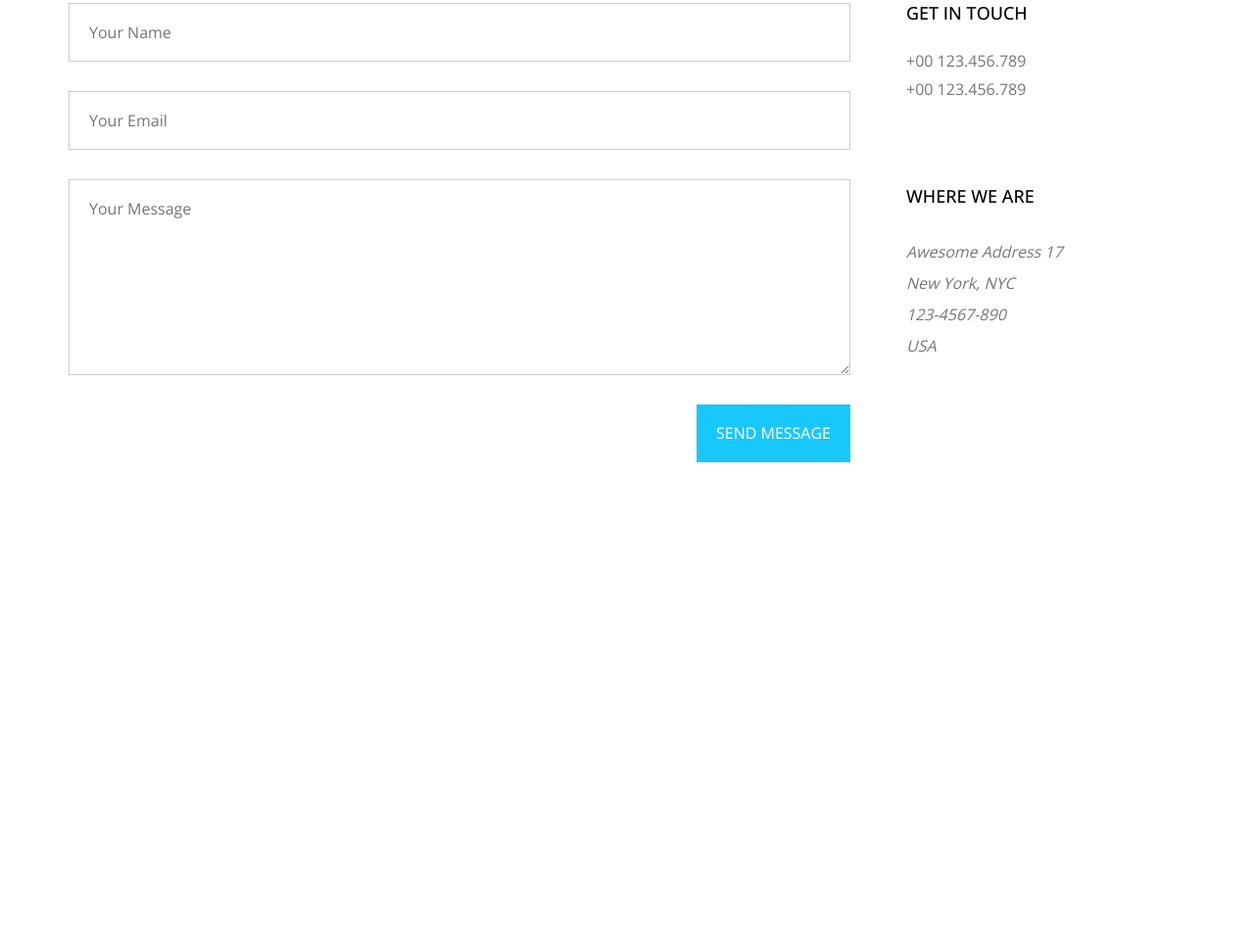
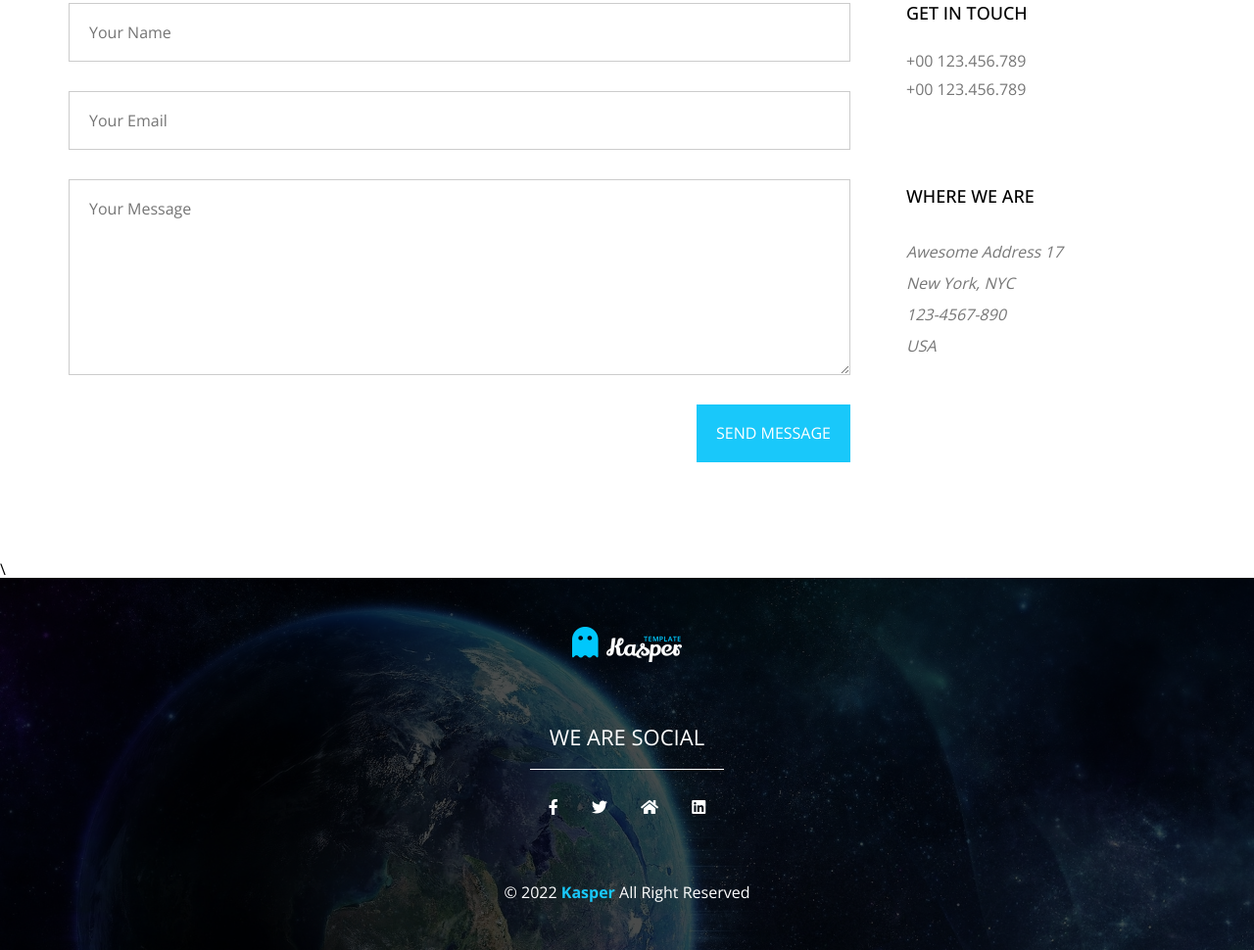
Before and after one commit to ahmed18gaa/HTML_And_CSS_Template_Two, a plain HTML site: page index.html in a window 1280 px wide. Shown: the part 7968-8938 px from the top of the page at 98% size. Before the commit the page ends 8540 px from the top, so only its background shows below. Drawn offline with nearby package versions, Linux system fonts and the light colour scheme.

Commit message:
Footer Section

```diff
--- a/css/kasper.css
+++ b/css/kasper.css
@@ -982,3 +982,48 @@ header nav .form i {
   }
 }
 /* End Contact */
+/* Start Footer */
+.footer {
+  padding-top: calc(var(--section-padding) / 2);
+  padding-bottom: calc(var(--section-padding) / 2);
+  background-image: url(../images/subscribe.jpg);
+  background-size: cover;
+  position: relative;
+  color: white;
+  text-align: center;
+}
+.footer::before {
+  content: "";
+  position: absolute;
+  top: 0;
+  left: 0;
+  width: 100%;
+  height: 100%;
+  background-color: rgb(0 0 0 / 70%);
+}
+.footer .container {
+  position: relative;
+}
+.footer img {
+  margin-bottom: 20px;
+}
+.footer p:not(.copyright) {
+  text-transform: uppercase;
+  padding: 20px;
+  border-bottom: 1px solid white;
+  font-size: 22px;
+  width: fit-content;
+  margin: 20px auto;
+}
+.footer .social-icons i {
+  padding: 10px 15px;
+  cursor: pointer;
+}
+.footer .copyright {
+  margin-top: 60px;
+}
+.footer .copyright span {
+  font-weight: bold;
+  color: var(--main-color);
+}
+/* End Footer */
--- a/index.html
+++ b/index.html
@@ -34,7 +34,7 @@
             <li><a href="#portfolio">Portfolio</a></li>
             <li><a href="#about">About</a></li>
             <li><a href="#pricing">Pricing</a></li>
-            <li><a href="#">Contact</a></li>
+            <li><a href="#contact">Contact</a></li>
           </ul>
           <div class="form">
             <i class="fas fa-search"></i>
@@ -444,7 +444,7 @@
     </div>
     <!-- End Subscribe -->
     <!-- Start Contact -->
-    <div class="contact">
+    <div class="contact" id="contact">
       <div class="container">
         <div class="main-heading">
           <h2>Contact Us</h2>
@@ -487,5 +487,22 @@
       </div>
     </div>
     <!-- End Contact -->
+    <!-- Start Footer -->\
+    <div class="footer">
+      <div class="container">
+        <img src="images/logo.png" alt="logo" />
+        <p>We Are Social</p>
+        <div class="social-icons">
+          <i class="fab fa-facebook-f"></i>
+          <i class="fab fa-twitter"></i>
+          <i class="fas fa-home"></i>
+          <i class="fab fa-linkedin"></i>
+        </div>
+        <p class="copyright">
+          &copy; 2022 <span>Kasper</span> All Right Reserved
+        </p>
+      </div>
+    </div>
+    <!-- End Footer -->
   </body>
 </html>
```
